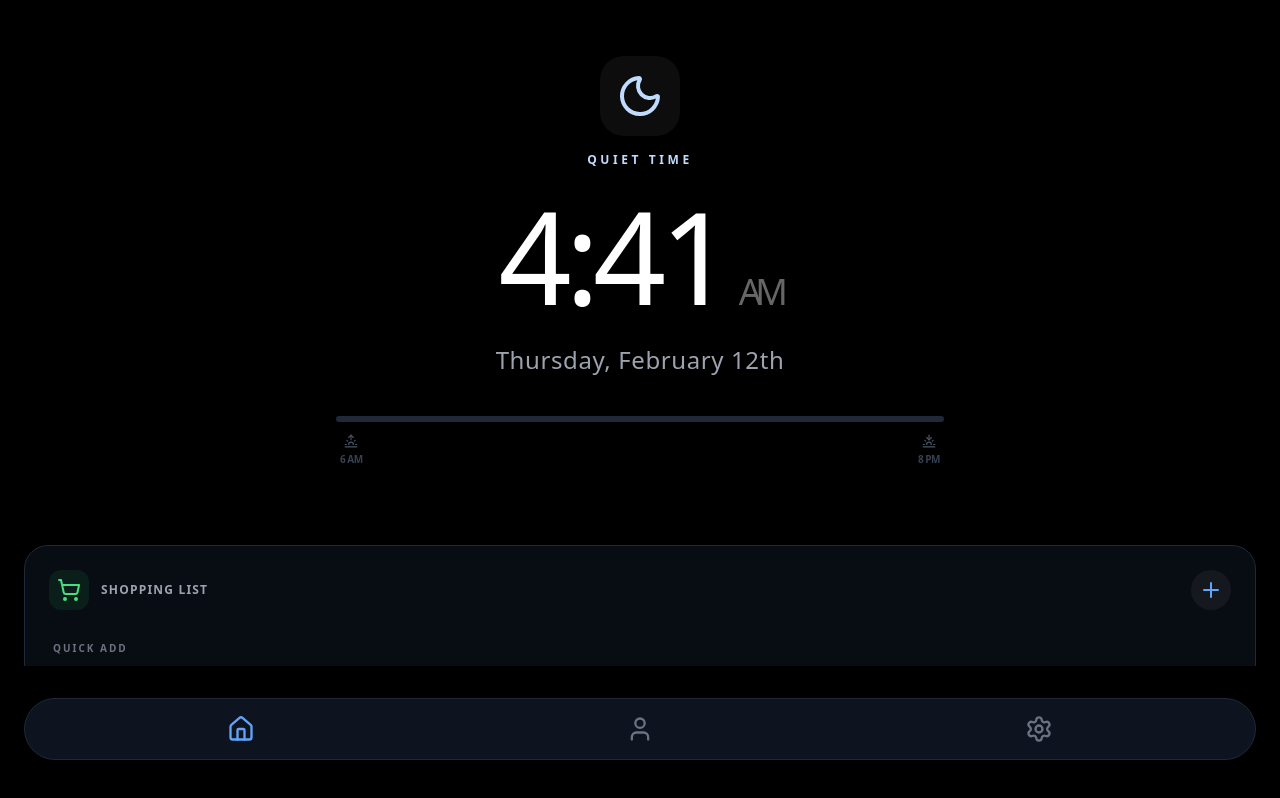
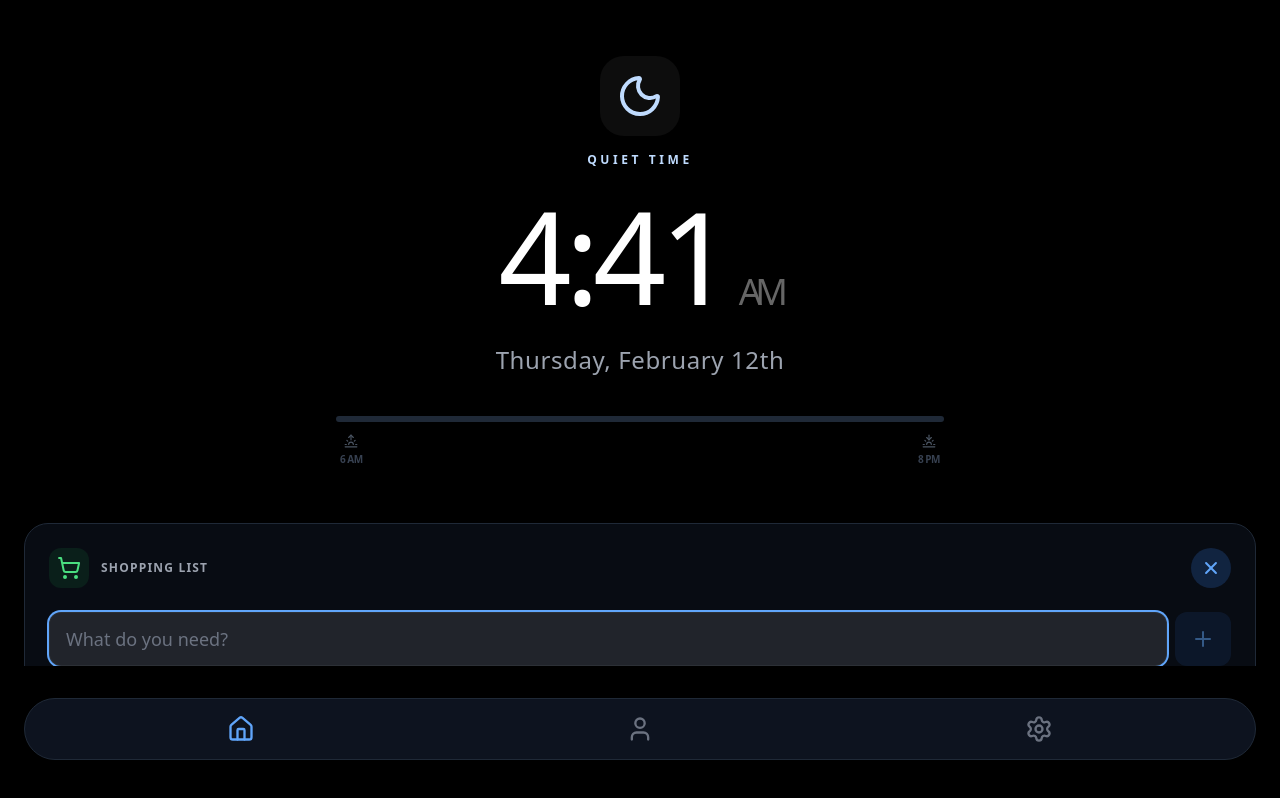
Before and after one commit to bleaderbae/smartscreen, a React (Vite) app: page / in a window 1280 px wide. Both pictures are taken after a click on the button 1211 px from the left and 590 px from the top of the page. Built offline with nearby package versions, Linux system fonts and the light colour scheme; no server answers.

Commit message:
Merge disparate PRs and resolve conflicts (Security, UI, A11y, Perf)

```diff
--- a/src/components/ChoreGrid.tsx
+++ b/src/components/ChoreGrid.tsx
@@ -3,6 +3,7 @@ import { ListChecks, CalendarDays, LayoutGrid } from 'lucide-react';
 import { format, startOfWeek, startOfMonth } from 'date-fns';
 import ChoreWidget from './ChoreWidget';
 import { INITIAL_CHORES, getChoresForDate, type Chore } from '../services/choreService';
+import { safeJSONParse } from '../utils/security';
 
 // Extracted to module scope to avoid recreation on every render
 const getCompletionKey = (chore: Chore, date: Date) => {
@@ -32,7 +33,7 @@ const ChoreGrid: React.FC = () => {
   // Persistence logic: track completions with period-specific keys
   const [completions, setCompletions] = useState<Record<string, boolean>>(() => {
     const saved = localStorage.getItem('chore-completions');
-    return saved ? JSON.parse(saved) : {};
+    return safeJSONParse(saved, {});
   });
 
   const [viewMode, setViewAll] = useState(false); // false = Due Today, true = Show All
--- a/src/components/ShoppingListWidget.tsx
+++ b/src/components/ShoppingListWidget.tsx
@@ -14,6 +14,7 @@ import {
   Trash2,
   type LucideIcon
 } from 'lucide-react';
+import { safeJSONParse } from '../utils/security';
 
 interface ShoppingItem {
   id: string;
@@ -38,13 +39,16 @@ const ICON_MAP: Record<string, LucideIcon> = {
 };
 
 const ShoppingListWidget: React.FC = () => {
+  const [isAdding, setIsAdding] = useState(false);
+  const [newItemText, setNewItemText] = useState('');
+
   const [items, setItems] = useState<ShoppingItem[]>(() => {
     const saved = localStorage.getItem('shopping-list');
-    return saved ? JSON.parse(saved) : [
+    return safeJSONParse(saved, [
       { id: '1', text: 'Milk', completed: false, icon: 'Milk', color: 'blue' },
       { id: '2', text: 'Avocados', completed: false },
       { id: '3', text: 'Whole Grain Bread', completed: false },
-    ];
+    ]);
   });
 
   useEffect(() => {
@@ -92,12 +96,48 @@ const ShoppingListWidget: React.FC = () => {
           <span className="font-semibold uppercase text-xs tracking-widest text-gray-400">Shopping List</span>
         </div>
         <button
-          className="p-2 bg-white/5 rounded-full text-blue-400 active:scale-90 transition-transform"
-          aria-label="Add item"
+          onClick={() => setIsAdding(!isAdding)}
+          className={`p-2 rounded-full text-blue-400 active:scale-90 transition-all ${isAdding ? 'bg-blue-500/20 rotate-45' : 'bg-white/5'}`}
+          aria-label={isAdding ? "Cancel adding item" : "Add item"}
+          aria-expanded={isAdding}
         >
           <Plus size={24} />
         </button>
       </div>
+
+      {isAdding && (
+        <form
+          onSubmit={(e) => {
+            e.preventDefault();
+            if (newItemText.trim()) {
+              addItem(newItemText.trim());
+              setNewItemText('');
+              setIsAdding(false);
+            }
+          }}
+          className="animate-fadeIn"
+        >
+          <div className="flex gap-2">
+            <input
+              autoFocus
+              type="text"
+              value={newItemText}
+              onChange={(e) => setNewItemText(e.target.value)}
+              placeholder="What do you need?"
+              className="flex-1 bg-white/10 rounded-xl px-4 py-3 text-lg text-white placeholder:text-gray-500 outline-none focus:ring-2 focus:ring-blue-400 border border-white/5"
+              aria-label="New item name"
+            />
+            <button
+              type="submit"
+              disabled={!newItemText.trim()}
+              className="px-4 bg-blue-500/20 text-blue-400 rounded-xl disabled:opacity-50 disabled:cursor-not-allowed hover:bg-blue-500/30 transition-colors"
+              aria-label="Confirm add item"
+            >
+              <Plus size={24} />
+            </button>
+          </div>
+        </form>
+      )}
 
       {/* Quick Add Menu */}
       <div className="space-y-3">
@@ -135,7 +175,8 @@ const ShoppingListWidget: React.FC = () => {
                   tabIndex={0}
                   onClick={() => toggleItem(item.id)}
                   onKeyDown={(e) => handleKeyDown(e, item.id)}
-                  aria-label={`Toggle ${item.text}`}
+                  aria-label={item.text}
+                  aria-pressed={item.completed}
                   className="flex-1 flex items-center gap-4 cursor-pointer outline-none focus-visible:ring-2 focus-visible:ring-blue-400 rounded-lg"
                 >
                   <div className="relative">
--- /dev/null
+++ b/src/utils/security.ts
@@ -0,0 +1,20 @@
+/**
+ * Safely parses a JSON string, returning a fallback value if parsing fails.
+ * This prevents application crashes when dealing with corrupted storage or untrusted input.
+ *
+ * @param jsonString - The JSON string to parse.
+ * @param fallback - The value to return if parsing fails.
+ * @returns The parsed object or the fallback value.
+ */
+export function safeJSONParse<T>(jsonString: string | null, fallback: T): T {
+  if (!jsonString) {
+    return fallback;
+  }
+
+  try {
+    return JSON.parse(jsonString) as T;
+  } catch (error) {
+    console.error('SafeJSONParse: Failed to parse JSON, using fallback.', error);
+    return fallback;
+  }
+}
```
Also changed, not shown: .Jules/palette.md, .Jules/sentinel.md, 2 other files (tests, documents, lock files or other folders).
